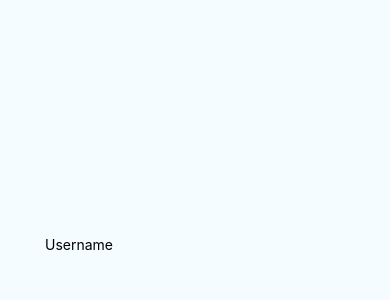
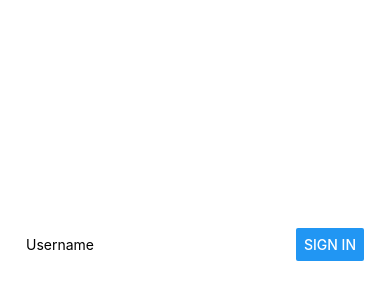
Before and after one commit to melikalbasi/react-native-ios-android-app, a React Native app: screen / in a window 390 px wide. Shown: the part 178-478 px from the top of the page. Built offline with nearby package versions, Linux system fonts and the light colour scheme.

Commit message:
add button for sign in

```diff
--- a/App.js
+++ b/App.js
@@ -1,5 +1,5 @@
-import React, {Component} from 'react';
-import { StyleSheet, Text, TextInput, View} from 'react-native';
+import React, { Component } from 'react';
+import { StyleSheet, Text, TextInput, View, Button } from 'react-native';
 
 
 export default class App extends Component {
@@ -17,12 +17,15 @@ export default class App extends Component {
   render() {
     return (
       <View style={styles.container}>
-        <TextInput
-        style={{width: 300}}
-        placeholder="Username"
-        value={this.state.placeName}
-        onChangeText={this.placeNameChangedHandler}
-        />
+        <View style={styles.innerContainer}>
+          <TextInput
+            style={styles.placeInput}
+            placeholder="Username"
+            value={this.state.placeName}
+            onChangeText={this.placeNameChangedHandler}
+          />
+          <Button title="Sign In" style={styles.placeButton} />
+        </View>
       </View>
     );
   }
@@ -31,8 +34,21 @@ export default class App extends Component {
 const styles = StyleSheet.create({
   container: {
     flex: 1,
-    justifyContent: 'center',
-    alignItems: 'center',
-    backgroundColor: '#F5FCFF',
+    padding: 26,
+    backgroundColor: "#fff",
+    alignItems: "center",
+    justifyContent: "center"
+  },
+  innerContainer: {
+    width: "100%",
+    flexDirection: "row",
+    justifyContent: "space-between",
+    alignItems: "center"
+  },
+  placeInput: {
+    width: "70%"
+  },
+  placeButton: {
+    width: "30%"
   }
 });
```
